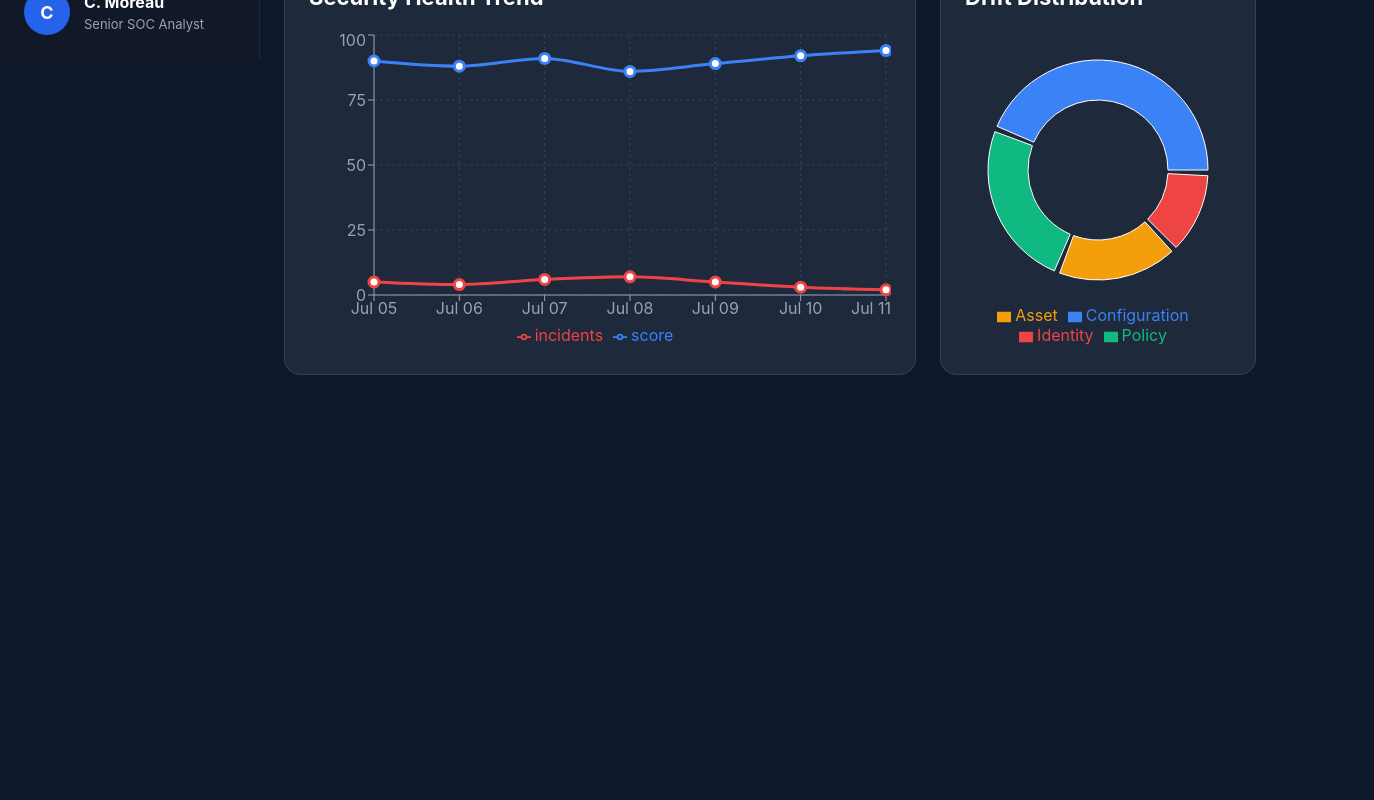
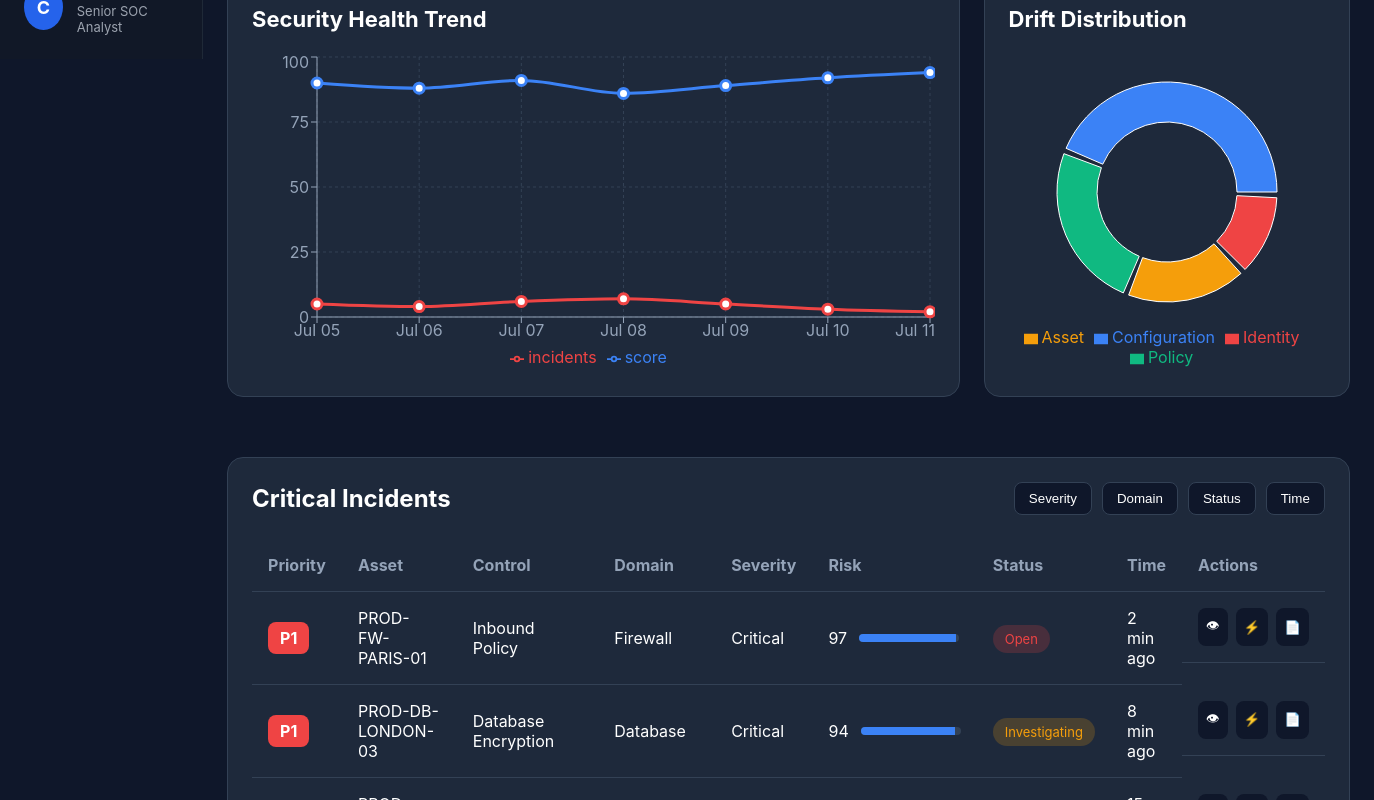
Before and after one commit to nihilsivam/SentinelAI, a React app in the folder frontend/: page /dashboard in a window 1280 px wide. Shown: the part 741-1541 px from the top of the page, 1374 px wide, since content can reach past the window. Before the commit the page ends 1140 px from the top, so only its background shows below. Built offline with nearby package versions, Linux system fonts and the light colour scheme; the HTML template or start-up script is replaced by a standard one.

Commit message:
Sprint 6 - Critical Incidents Table

```diff
--- /dev/null
+++ b/frontend/src/components/tables/IncidentTable.css
@@ -0,0 +1,129 @@
+.incident-table-container {
+  margin-top: 30px;
+  background: #1e293b;
+  border: 1px solid #334155;
+  border-radius: 16px;
+  padding: 24px;
+}
+
+.table-header {
+  display: flex;
+  justify-content: space-between;
+  align-items: center;
+  margin-bottom: 24px;
+}
+
+.table-header h2 {
+  color: white;
+}
+
+.filters {
+  display: flex;
+  gap: 10px;
+}
+
+.filters button {
+  background: #0f172a;
+  color: white;
+  border: 1px solid #334155;
+  padding: 8px 14px;
+  border-radius: 8px;
+  cursor: pointer;
+}
+
+.incident-table {
+  width: 100%;
+  border-collapse: collapse;
+}
+
+.incident-table th,
+.incident-table td {
+  padding: 16px;
+  text-align: left;
+}
+
+.incident-table th {
+  color: #94a3b8;
+  border-bottom: 1px solid #334155;
+}
+
+.incident-table td {
+  color: white;
+  border-bottom: 1px solid #334155;
+}
+
+.priority {
+  padding: 6px 12px;
+  border-radius: 8px;
+  font-weight: bold;
+}
+
+.p1 {
+  background: #ef4444;
+}
+
+.p2 {
+  background: #f59e0b;
+}
+
+.p3 {
+  background: #3b82f6;
+}
+
+.status {
+  padding: 6px 12px;
+  border-radius: 20px;
+  font-size: 13px;
+}
+
+.status.open {
+  background: rgba(239, 68, 68, 0.2);
+  color: #ef4444;
+}
+
+.status.investigating {
+  background: rgba(245, 158, 11, 0.2);
+  color: #f59e0b;
+}
+
+.status.resolved {
+  background: rgba(16, 185, 129, 0.2);
+  color: #10b981;
+}
+
+.risk-cell {
+  display: flex;
+  align-items: center;
+  gap: 12px;
+}
+
+.risk-bar {
+  width: 100px;
+  height: 8px;
+  background: #334155;
+  border-radius: 20px;
+  overflow: hidden;
+}
+
+.risk-fill {
+  height: 100%;
+  background: #3b82f6;
+}
+
+.actions {
+  display: flex;
+  gap: 8px;
+}
+
+.actions button {
+  background: #0f172a;
+  border: none;
+  color: white;
+  padding: 8px;
+  border-radius: 8px;
+  cursor: pointer;
+}
+
+.actions button:hover {
+  background: #2563eb;
+}
--- /dev/null
+++ b/frontend/src/components/tables/IncidentTable.jsx
@@ -0,0 +1,90 @@
+import { incidents } from "../../data/incidentsData";
+import "./IncidentTable.css";
+
+function IncidentTable() {
+  return (
+    <div className="incident-table-container">
+      <div className="table-header">
+        <h2>Critical Incidents</h2>
+
+        <div className="filters">
+          <button>Severity</button>
+          <button>Domain</button>
+          <button>Status</button>
+          <button>Time</button>
+        </div>
+      </div>
+
+      <table className="incident-table">
+        <thead>
+          <tr>
+            <th>Priority</th>
+            <th>Asset</th>
+            <th>Control</th>
+            <th>Domain</th>
+            <th>Severity</th>
+            <th>Risk</th>
+            <th>Status</th>
+            <th>Time</th>
+            <th>Actions</th>
+          </tr>
+        </thead>
+
+        <tbody>
+          {incidents.map((incident, index) => (
+            <tr key={index}>
+              <td>
+                <span
+                  className={`priority ${incident.priority.toLowerCase()}`}
+                >
+                  {incident.priority}
+                </span>
+              </td>
+
+              <td>{incident.asset}</td>
+
+              <td>{incident.control}</td>
+
+              <td>{incident.domain}</td>
+
+              <td>{incident.severity}</td>
+
+              <td>
+                <div className="risk-cell">
+                  <span>{incident.risk}</span>
+
+                  <div className="risk-bar">
+                    <div
+                      className="risk-fill"
+                      style={{ width: `${incident.risk}%` }}
+                    ></div>
+                  </div>
+                </div>
+              </td>
+
+              <td>
+                <span
+                  className={`status ${incident.status
+                    .replace(/\s+/g, "")
+                    .toLowerCase()}`}
+                >
+                  {incident.status}
+                </span>
+              </td>
+
+              <td>{incident.time}</td>
+
+              <td className="actions">
+                <button>👁</button>
+                <button>⚡</button>
+                <button>📄</button>
+              </td>
+            </tr>
+          ))}
+        </tbody>
+      </table>
+    </div>
+  );
+}
+
+export default IncidentTable;
--- /dev/null
+++ b/frontend/src/data/incidentsData.js
@@ -0,0 +1,62 @@
+export const incidents = [
+  {
+    priority: "P1",
+    asset: "PROD-FW-PARIS-01",
+    control: "Inbound Policy",
+    domain: "Firewall",
+    severity: "Critical",
+    risk: 97,
+    status: "Open",
+    time: "2 min ago",
+  },
+  {
+    priority: "P1",
+    asset: "PROD-DB-LONDON-03",
+    control: "Database Encryption",
+    domain: "Database",
+    severity: "Critical",
+    risk: 94,
+    status: "Investigating",
+    time: "8 min ago",
+  },
+  {
+    priority: "P2",
+    asset: "PROD-API-NYC-02",
+    control: "API Authentication",
+    domain: "Application",
+    severity: "High",
+    risk: 86,
+    status: "Open",
+    time: "15 min ago",
+  },
+  {
+    priority: "P2",
+    asset: "HR-WS-014",
+    control: "Endpoint Protection",
+    domain: "Endpoint",
+    severity: "High",
+    risk: 82,
+    status: "Investigating",
+    time: "28 min ago",
+  },
+  {
+    priority: "P3",
+    asset: "DEV-K8S-CLUSTER",
+    control: "Container Runtime",
+    domain: "Cloud",
+    severity: "Medium",
+    risk: 68,
+    status: "Resolved",
+    time: "1 hr ago",
+  },
+  {
+    priority: "P3",
+    asset: "VPN-GATEWAY-05",
+    control: "VPN Policy",
+    domain: "Network",
+    severity: "Medium",
+    risk: 59,
+    status: "Resolved",
+    time: "2 hrs ago",
+  },
+];
--- /dev/null
+++ b/frontend/src/pages/Dashboard/Dashboard.css
@@ -0,0 +1,24 @@
+.dashboard {
+  display: flex;
+  flex-direction: column;
+}
+
+.dashboard-title {
+  color: white;
+  font-size: 42px;
+  margin-bottom: 30px;
+}
+
+.charts-grid {
+  display: grid;
+  grid-template-columns: 2fr 1fr;
+  gap: 24px;
+  margin-top: 30px;
+  margin-bottom: 30px;
+}
+
+@media (max-width: 1100px) {
+  .charts-grid {
+    grid-template-columns: 1fr;
+  }
+}
--- a/frontend/src/pages/Dashboard/Dashboard.jsx
+++ b/frontend/src/pages/Dashboard/Dashboard.jsx
@@ -1,34 +1,27 @@
 import MetricsGrid from "../../components/cards/MetricsGrid";
 import LineChartCard from "../../components/charts/LineChartCard";
 import DonutChartCard from "../../components/charts/DonutChartCard";
+import IncidentTable from "../../components/tables/IncidentTable";
+
+import "./Dashboard.css";
 
 function Dashboard() {
   return (
-    <>
-      <h1
-        style={{
-          color: "white",
-          fontSize: "48px",
-          marginBottom: "30px",
-        }}
-      >
-        Security Dashboard
-      </h1>
+    <div className="dashboard">
+      <h1 className="dashboard-title">Security Dashboard</h1>
 
+      {/* KPI Cards */}
       <MetricsGrid />
 
-      <div
-        style={{
-          display: "grid",
-          gridTemplateColumns: "2fr 1fr",
-          gap: "24px",
-          marginTop: "30px",
-        }}
-      >
+      {/* Charts */}
+      <div className="charts-grid">
         <LineChartCard />
         <DonutChartCard />
       </div>
-    </>
+
+      {/* Critical Incidents */}
+      <IncidentTable />
+    </div>
   );
 }
 
```
